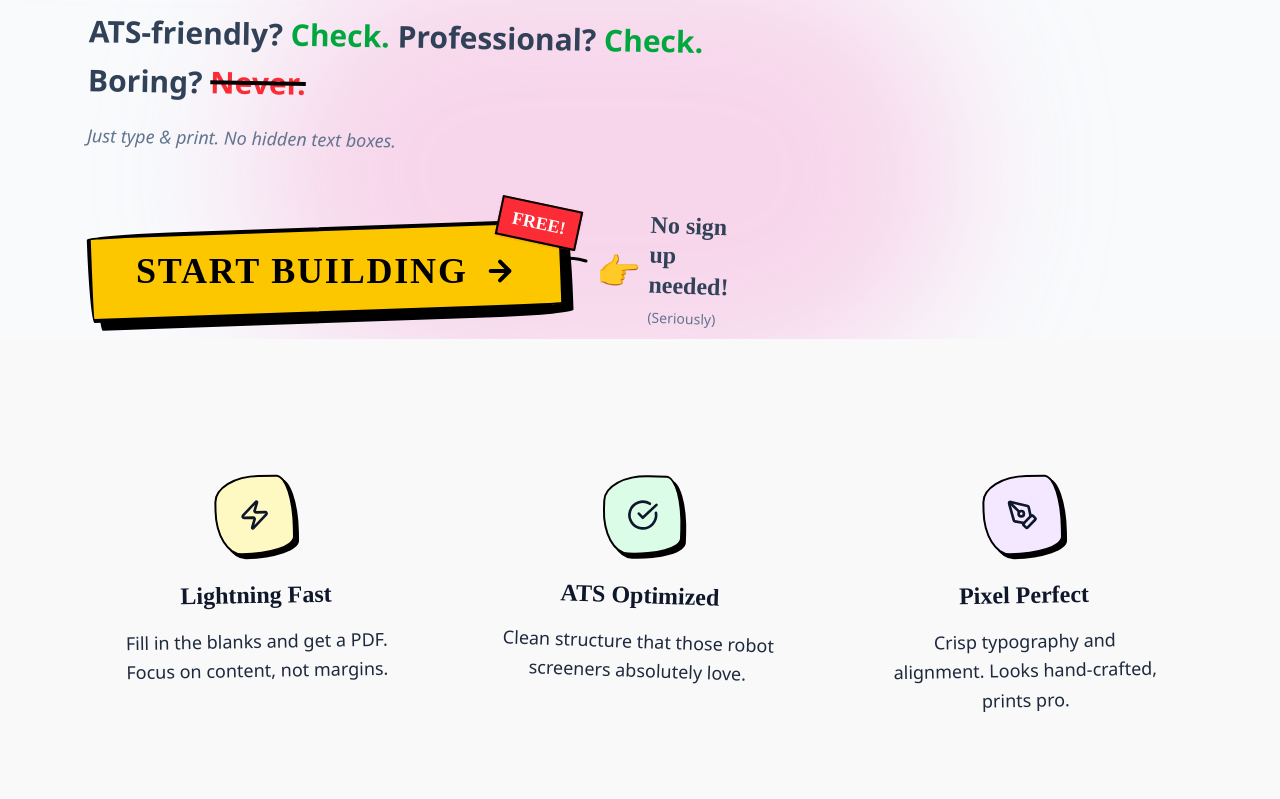
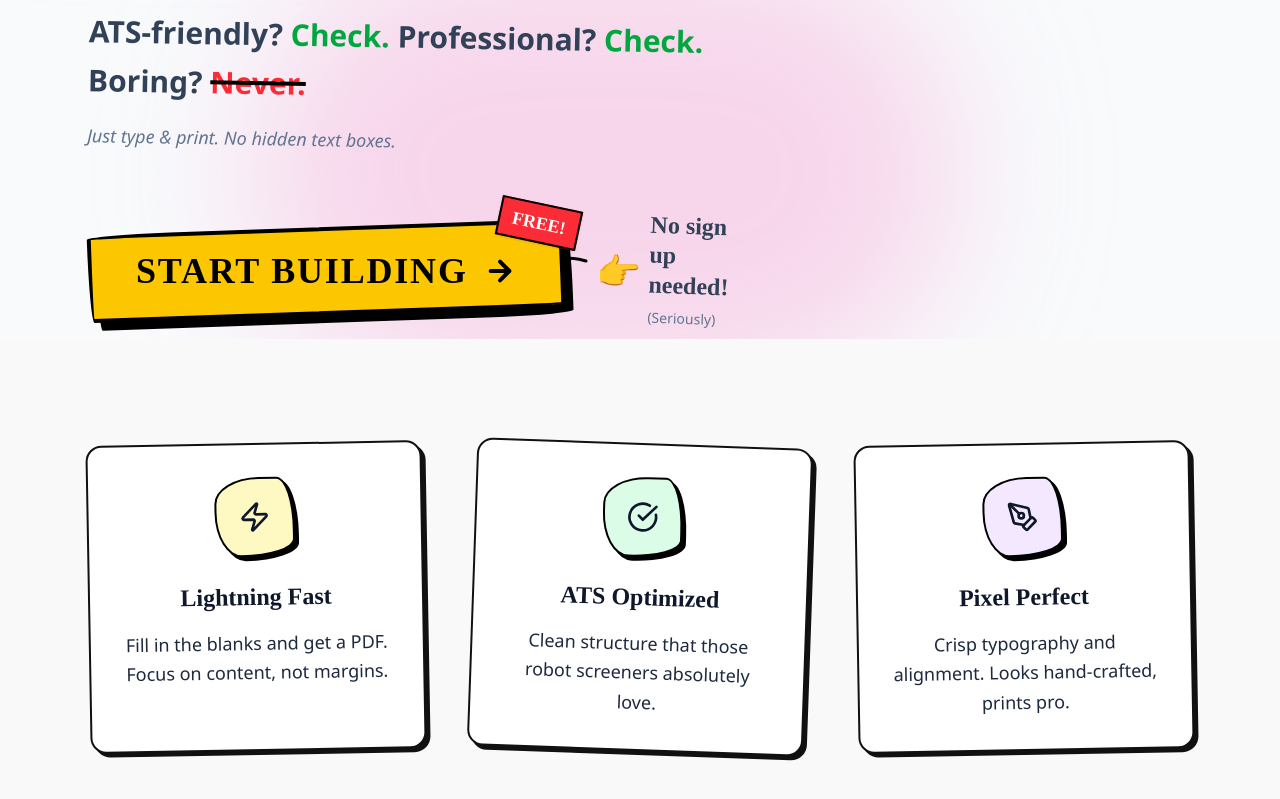
Before and after one commit to Shauryan28/WriteCv, a React (Vite) app: page / in a window 1280 px wide. Shown: the part 461-1260 px from the top of the page. Built offline with nearby package versions, Linux system fonts and the light colour scheme.

Commit message:
Fix feature card and footer animations
Added missing doodle-card CSS class to restore proper styling for homepage feature cards (Lightning Fast, ATS Optimized, Pixel Perfect). This ensures the cards display with correct backgrounds, borders, and shadows.

```diff
--- a/src/index.css
+++ b/src/index.css
@@ -31,6 +31,15 @@ body {
 .wobbly-box:hover {
   transform: rotate(-1deg) scale(1.01);
 }
+
+.doodle-card {
+  background: white;
+  border: 2px solid var(--color-ink);
+  border-radius: 1rem;
+  box-shadow: 4px 4px 0px 0px rgba(17, 17, 17, 1);
+  transition: all 0.3s ease-out;
+}
+
 
 .stamp-btn {
   background-color: var(--color-ink);
```
